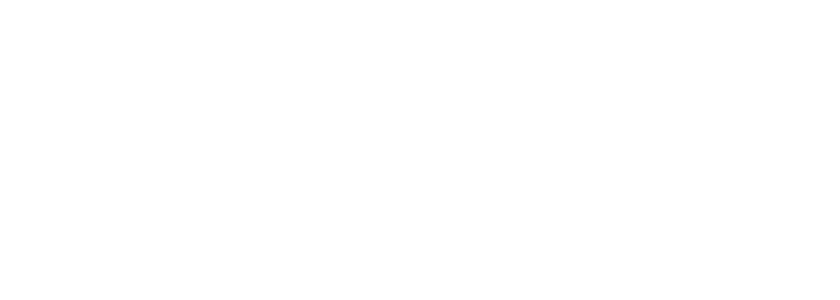
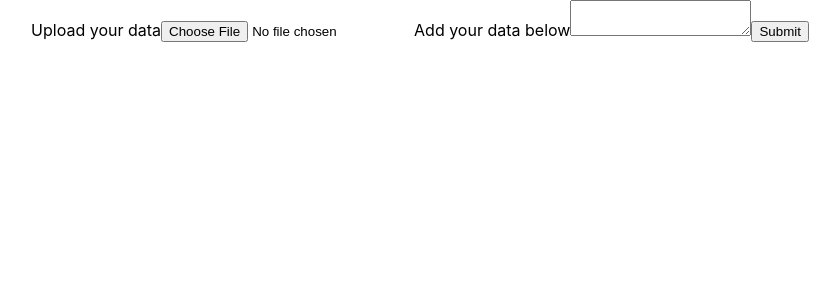
Before and after one commit to dconley1212/currencyProblemFE, a React (Create React App) app in the folder future-currency/: page / in a window 1280 px wide. Shown: the top 300 px of the page, without its empty margins (220-1060 px from the left). Built offline with nearby package versions, Linux system fonts and the light colour scheme.

Commit message:
added state to see how I would want the data formatted and a helper function for an onChange event to update the state

```diff
--- a/future-currency/package.json
+++ b/future-currency/package.json
@@ -3,7 +3,7 @@
   "version": "0.1.0",
   "private": true,
   "dependencies": {
-    "@testing-library/jest-dom": "^5.16.5",
+    "@testing-library/jest-dom": "^5.16.5 --coverage",
     "@testing-library/react": "^13.3.0",
     "@testing-library/user-event": "^13.5.0",
     "react": "^18.2.0",
--- a/future-currency/src/App.js
+++ b/future-currency/src/App.js
@@ -1,7 +1,32 @@
 import "./App.css";
+import React, { useState } from "react";
+
+/* left off testing how the data might look when a user adds it
+so that I can make a mock test of how I want to format the data
+before sending to the api
+*/
 
 function App() {
-  return <div className="App"></div>;
+  const [textAreaData, setTextAreaData] = useState([]);
+  const handleTextArea = (e) => {
+    setTextAreaData(e.target.value);
+    console.log(textAreaData);
+  };
+  return (
+    <div className="App">
+      <form>
+        <label>
+          Upload your data
+          <input type="file" />
+        </label>
+        <label>
+          Add your data below
+          <textarea onChange={handleTextArea} value={textAreaData}></textarea>
+        </label>
+        <button>Submit</button>
+      </form>
+    </div>
+  );
 }
 
 export default App;
```
Also changed, not shown: 1 other file (tests, documents, lock files or other folders).
